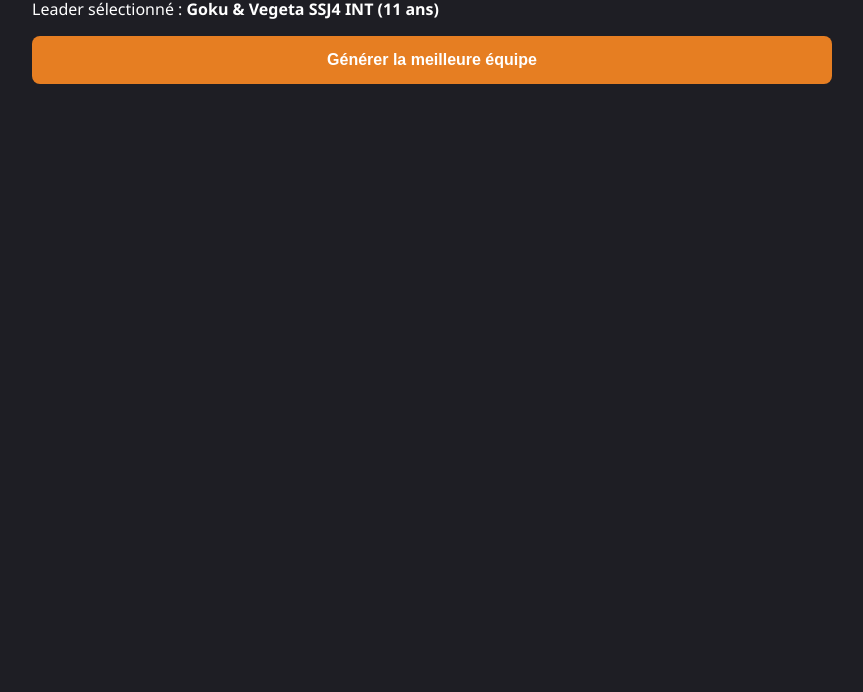
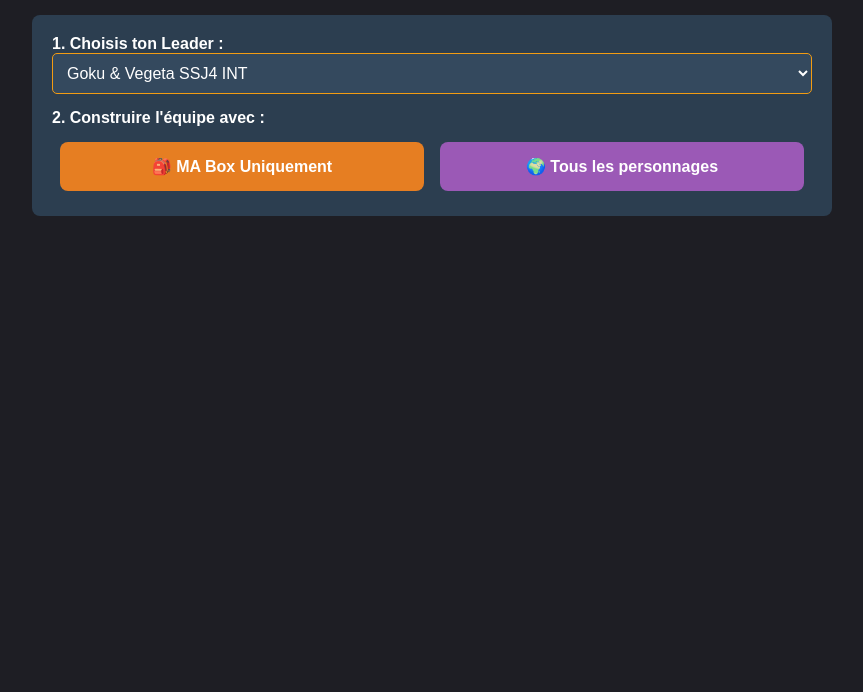
Before and after one commit to 1lerochA/Perfect-Team-dokkan-battke, a website: page index.html in a window 1280 px wide. Shown: the part 108-800 px from the top of the page, without its empty margins (208-1071 px from the left). Drawn offline with Linux system fonts and the light colour scheme.

Commit message:
met a jour l'affiche et la création de team et d'une box

```diff
--- /dev/null
+++ b/data.js
@@ -0,0 +1,32 @@
+// Fichier généré automatiquement le 16/03/2026
+
+const dokkanCharacters = [
+    {
+        "id": 10245,
+        "name": "Goku & Vegeta SSJ4 INT",
+        "img": "https://placehold.co/80x80/34495e/FFF?text=Goku",
+        "categories": [
+            "Héros de film",
+            "Héros de GT"
+        ],
+        "links": [
+            "Combat acharné",
+            "Rugissement Saiyan",
+            "GT"
+        ]
+    },
+    {
+        "id": 10100,
+        "name": "Gogeta Blue AGI",
+        "img": "https://placehold.co/80x80/34495e/FFF?text=Goge",
+        "categories": [
+            "Héros de film",
+            "Kamehameha"
+        ],
+        "links": [
+            "Combat acharné",
+            "Guerrier fusionné",
+            "Paré au combat"
+        ]
+    }
+];
--- a/index.html
+++ b/index.html
@@ -2,69 +2,69 @@
 <html lang="fr">
 <head>
     <meta charset="UTF-8">
-    <meta name="viewport" content="width=device-width, initial-scale=1.0">
-    <title>Dokkan Team Builder</title>
+    <title>Générateur - Dokkan</title>
     <style>
-        body {
-            font-family: 'Segoe UI', Tahoma, Geneva, Verdana, sans-serif;
-            background-color: #1e1e24; /* Un fond sombre un peu comme le jeu */
-            color: white;
-            padding: 20px;
-            max-width: 800px;
-            margin: auto;
-        }
-        h1 { color: #f39c12; text-align: center; }
-        button {
-            background-color: #e67e22;
-            color: white;
-            border: none;
-            padding: 15px 20px;
-            font-size: 16px;
-            font-weight: bold;
-            border-radius: 8px;
-            cursor: pointer;
-            width: 100%;
-            margin-bottom: 20px;
-        }
-        button:hover { background-color: #d35400; }
-        .character-card {
-            background-color: #2c3e50;
-            padding: 15px;
-            margin-bottom: 10px;
-            border-radius: 8px;
-            border-left: 5px solid #f1c40f;
-        }
-        .score { font-weight: bold; color: #f1c40f; }
-        .links { font-size: 0.9em; color: #bdc3c7; margin-top: 5px; }
+        body { font-family: sans-serif; background: #1e1e24; color: white; padding: 20px; max-width: 800px; margin: auto; }
+        nav { text-align: center; margin-bottom: 20px; }
+        nav a { color: #f39c12; text-decoration: none; font-size: 18px; margin: 0 10px; font-weight: bold; }
+
+        .controls { background: #2c3e50; padding: 20px; border-radius: 8px; margin-bottom: 20px; }
+        select { width: 100%; padding: 10px; font-size: 16px; margin-bottom: 15px; border-radius: 5px; background: #34495e; color: white; border: 1px solid #f39c12; }
+
+        button { border: none; padding: 15px; font-size: 16px; font-weight: bold; border-radius: 8px; cursor: pointer; width: 48%; margin: 5px 1%; color: white; }
+        .btn-box { background: #e67e22; }
+        .btn-box:hover { background: #d35400; }
+        .btn-all { background: #9b59b6; }
+        .btn-all:hover { background: #8e44ad; }
+
+        .result-card { display: flex; align-items: center; background: #34495e; padding: 15px; margin-bottom: 10px; border-radius: 8px; border-left: 5px solid #f1c40f; }
+        .result-card img { width: 60px; height: 60px; border-radius: 8px; margin-right: 15px; }
+        .score { color: #f1c40f; font-weight: bold; }
+        .links { font-size: 0.9em; color: #bdc3c7; }
     </style>
 </head>
 <body>
+    <nav>
+        <a href="index.html">🔮 Générateur</a>
+        <a href="box.html">🎒 Gérer ma Box</a>
+    </nav>
 
-    <h1>🔮 Dokkan Team Builder</h1>
+    <h1 style="text-align: center;">🔮 Générateur d'équipe</h1>
 
-    <p>Leader sélectionné : <strong>Goku & Vegeta SSJ4 INT (11 ans)</strong></p>
+    <div class="controls">
+        <label for="leaderSelect"><strong>1. Choisis ton Leader :</strong></label>
+        <select id="leaderSelect">
+            </select>
 
-    <button onclick="runApp()">Générer la meilleure équipe</button>
+        <strong>2. Construire l'équipe avec :</strong><br>
+        <div style="display: flex; justify-content: space-between; margin-top: 10px;">
+            <button class="btn-box" onclick="runApp(false)">🎒 MA Box Uniquement</button>
+            <button class="btn-all" onclick="runApp(true)">🌍 Tous les personnages</button>
+        </div>
+    </div>
 
     <div id="results"></div>
 
+    <script src="data.js"></script>
     <script>
-        const fetchDokkanData = async () => {
-            return [
-                { id: 1, name: "Goku & Vegeta SSJ4 INT (11 ans)", categories: ["Héros de GT", "Famille de Goku"], links: ["Combat acharné", "Paré au combat", "Rugissement Saiyan", "GT"] },
-                { id: 2, name: "Goku SSJ4 FP INT LR", categories: ["Héros de GT", "Famille de Goku"], links: ["Combat acharné", "Paré au combat", "Rugissement Saiyan", "GT", "Super Saiyan"] },
-                { id: 3, name: "Pan (GT) END", categories: ["Héros de GT"], links: ["GT", "Lignée royale", "Innocence"] },
-                { id: 4, name: "Gogeta Blue AGI", categories: ["Héros de film", "Kamehameha"], links: ["Combat acharné", "Guerrier fusionné", "Paré au combat"] },
-                { id: 5, name: "Vegeta SSJ4 PUI", categories: ["Héros de GT", "Famille de Vegeta"], links: ["Combat acharné", "Paré au combat", "Rugissement Saiyan", "GT"] }
-            ];
+        // Initialiser la liste déroulante au chargement
+        const initSelect = () => {
+            const select = document.getElementById('leaderSelect');
+            dokkanCharacters.forEach(char => {
+                select.innerHTML += `<option value="${char.id}">${char.name}</option>`;
+            });
         };
 
-        const generateBestTeam = (leaderId, userBoxIds, allCharacters) => {
-            const leader = allCharacters.find(c => c.id === leaderId);
-            const userCharacters = allCharacters.filter(c => userBoxIds.includes(c.id));
+        // Algorithme modifié pour accepter une liste d'ID spécifique
+        const generateBestTeam = (leaderId, poolIds) => {
+            // Attention : value du select est une string, on utilise == ou parseInt
+            const leader = dokkanCharacters.find(c => c.id == leaderId);
 
-            const eligibleCharacters = userCharacters.filter(char => {
-                if (char.id === leader.id) return false;
+            // On filtre les persos disponibles selon le choix de l'utilisateur (Box ou Tout le jeu)
+            const availableCharacters = dokkanCharacters.filter(c => poolIds.includes(c.id));
+
+            const eligibleCharacters = availableCharacters.filter(char => {
+                if (char.id == leader.id) return false;
                 return char.categories.some(cat => leader.categories.includes(cat));
             });
 
@@ -73,33 +73,52 @@
                 return { ...char, sharedLinks, score: sharedLinks.length * 10 };
             });
 
-            scoredCharacters.sort((a, b) => b.score - a.score);
-            return scoredCharacters.slice(0, 4); // Retourne le top 4
+            return scoredCharacters.sort((a, b) => b.score - a.score).slice(0, 4);
         };
 
-        // Fonction liée au clic du bouton
-        const runApp = async () => {
+        // Fonction déclenchée par les boutons (useAllCharacters est true ou false)
+        const runApp = (useAllCharacters) => {
             const resultsDiv = document.getElementById('results');
-            resultsDiv.innerHTML = "<p>Calcul en cours...</p>"; // Petit effet de chargement
+            const leaderId = document.getElementById('leaderSelect').value;
 
-            const allCharacters = await fetchDokkanData();
-            const maBox = [1, 2, 3, 4, 5];
+            let characterPool = [];
 
-            const bestTeam = generateBestTeam(1, maBox, allCharacters);
+            if (useAllCharacters) {
+                // Si on veut l'équipe optimale, on prend tous les ID de la base
+                characterPool = dokkanCharacters.map(c => c.id);
+            } else {
+                // Sinon, on prend juste la box locale
+                characterPool = JSON.parse(localStorage.getItem('dokkanBox')) || [];
 
-            // On efface le "Calcul en cours"
-            resultsDiv.innerHTML = "";
+                if (characterPool.length === 0) {
+                    resultsDiv.innerHTML = "<p style='color: #e74c3c; text-align: center;'>Ta box est vide ! Va sur 'Gérer ma Box' ou choisis 'Tous les personnages'.</p>";
+                    return;
+                }
+            }
 
-            // On boucle sur les résultats pour créer les "cartes" en HTML
+            const bestTeam = generateBestTeam(leaderId, characterPool);
+            resultsDiv.innerHTML = `<h3>Résultats pour : ${dokkanCharacters.find(c => c.id == leaderId).name}</h3>`;
+
+            if (bestTeam.length === 0) {
+                resultsDiv.innerHTML += "<p>Aucun partenaire compatible trouvé.</p>";
+                return;
+            }
+
             bestTeam.forEach(char => {
                 resultsDiv.innerHTML += `
-                    <div class="character-card">
-                        <h3>${char.name} <span class="score">(Score: ${char.score})</span></h3>
-                        <div class="links">🔗 Liens partagés : ${char.sharedLinks.join(', ')}</div>
+                    <div class="result-card">
+                        <img src="${char.img}">
+                        <div>
+                            <h3 style="margin: 0;">${char.name} <span class="score">(${char.score} pts)</span></h3>
+                            <div class="links">Liens : ${char.sharedLinks.join(', ')}</div>
+                        </div>
                     </div>
                 `;
             });
         };
+
+        // On lance la fonction pour remplir la liste déroulante
+        initSelect();
     </script>
 </body>
 </html>
```
Also changed, not shown: box.html (added, +57 -0 lines), updateData.js (added, +59 -0 lines).
